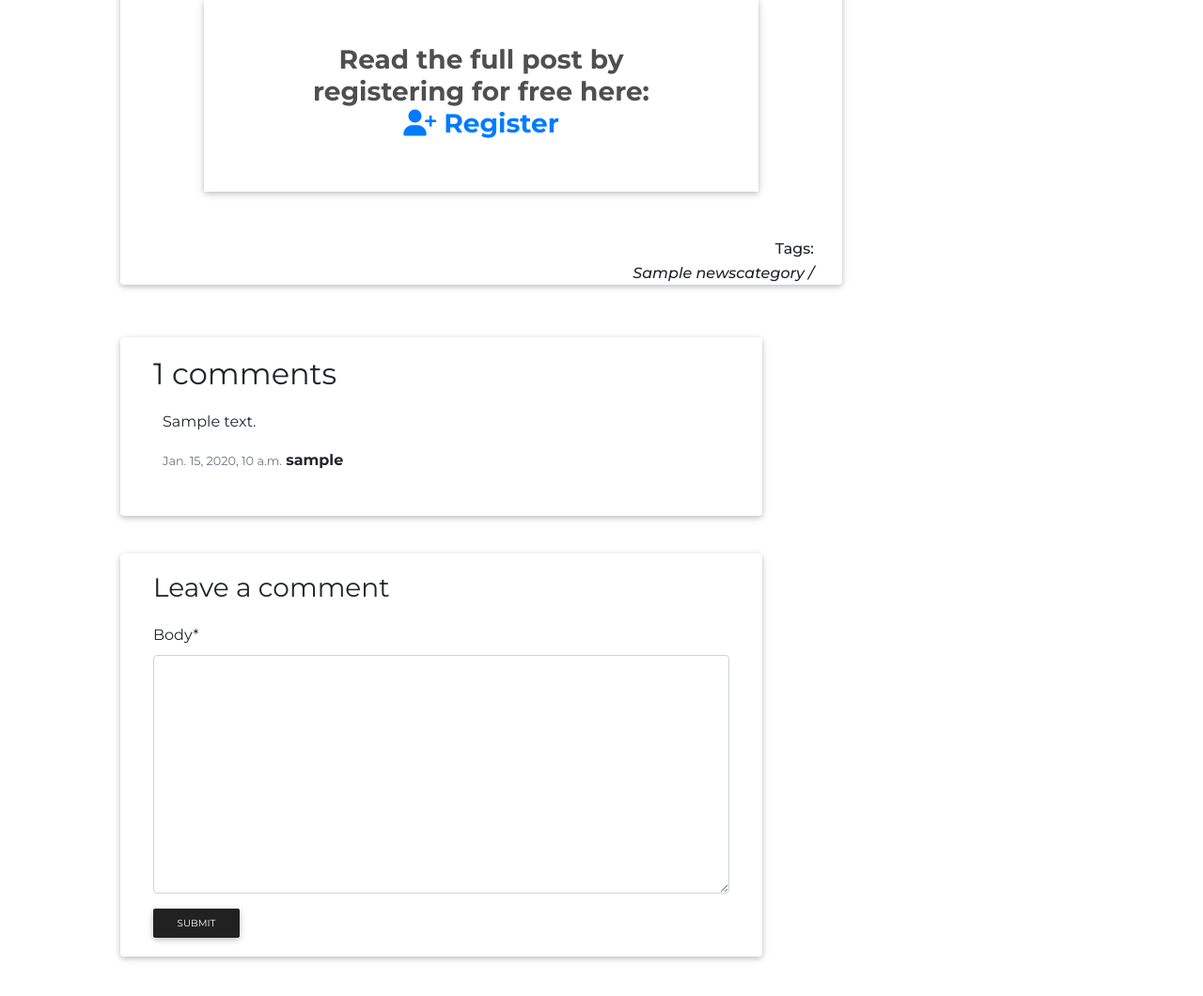
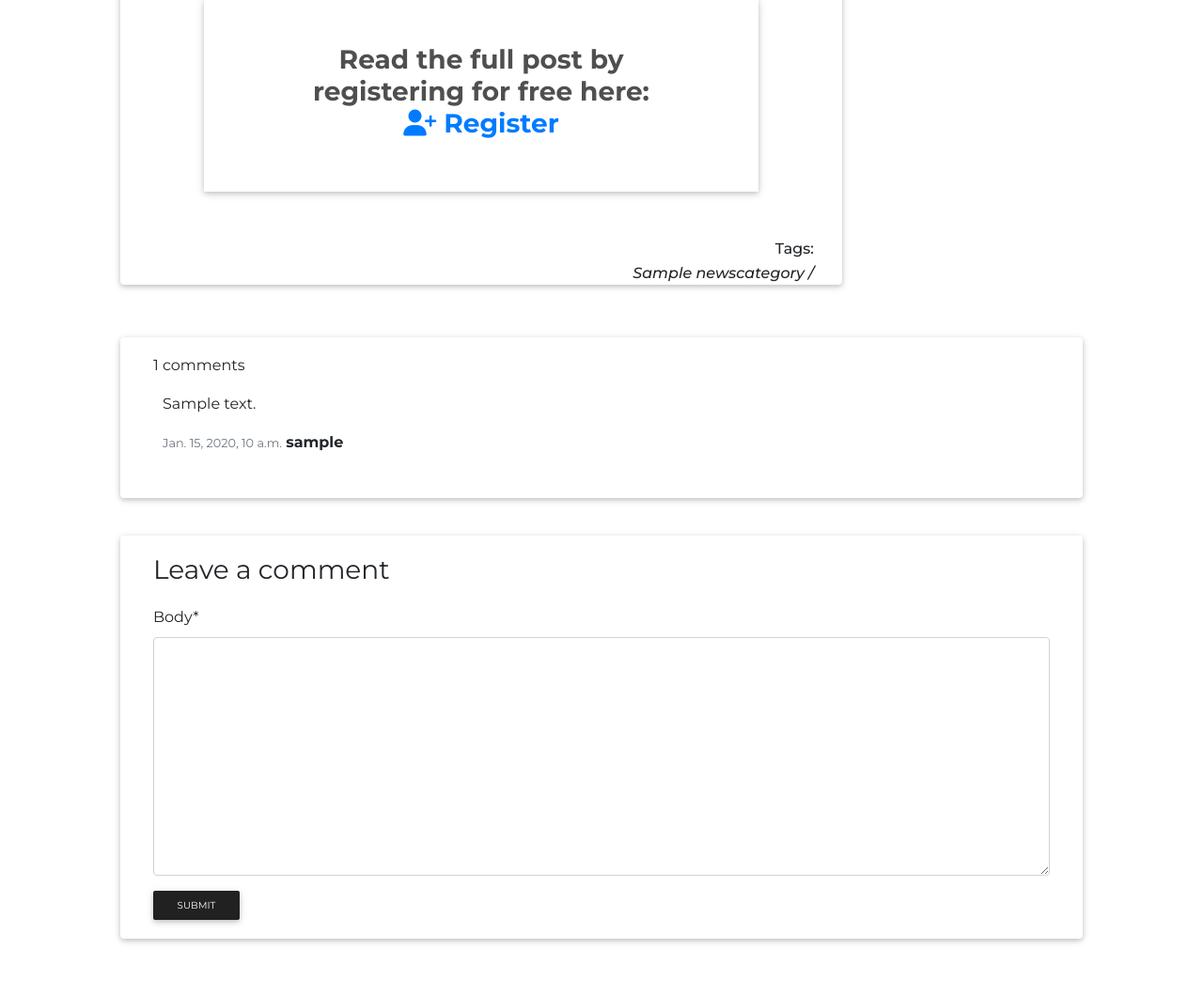
Before and after one commit to danielboots/fytletic, a Django app: a page that uses news/templates/news/news_article.html in a window 1280 px wide. Shown: the part 1138-2198 px from the top of the page at 94% size. Run offline with Django 3.2, Linux system fonts and the light colour scheme; tables that the repository leaves empty hold one stand-in row (values such as "Sample post"); grey boxes marked "Sample" are stand-in pictures; some libraries are stand-ins or nearby versions.

Commit message:
col layou for comments system correct

```diff
--- a/news/templates/news/news_article.html
+++ b/news/templates/news/news_article.html
@@ -108,10 +108,10 @@
 
 
     <div class="row">
-        <div class="col-md-8 card mb-4  mt-3 ">
+        <div class="col-12 card mb-4  mt-3 ">
             <div class="card-body">
                 <!-- comments -->
-                <h2>{{ comments.count }} comments</h2>
+                <h6>{{ comments.count }} comments</h6>
 
                 {% for comment in comments %}
                 <div class="comments" style="padding: 10px;">
@@ -139,7 +139,7 @@
                 {% endfor %}
             </div>
         </div>
-        <div class="col-md-8 card mb-4  mt-3 ">
+        <div class="col-12 card mb-4  mt-3 ">
             <div class="card-body">
                 {% if new_comment %}
                 <div class="alert alert-success" role="alert">
```
Also changed, not shown: media/media/2021/03/26/cityathletic3.jpeg (added), media/media/2021/03/26/connor6.jpg (added), media/media/2021/03/26/khabib5.jpeg (added).
